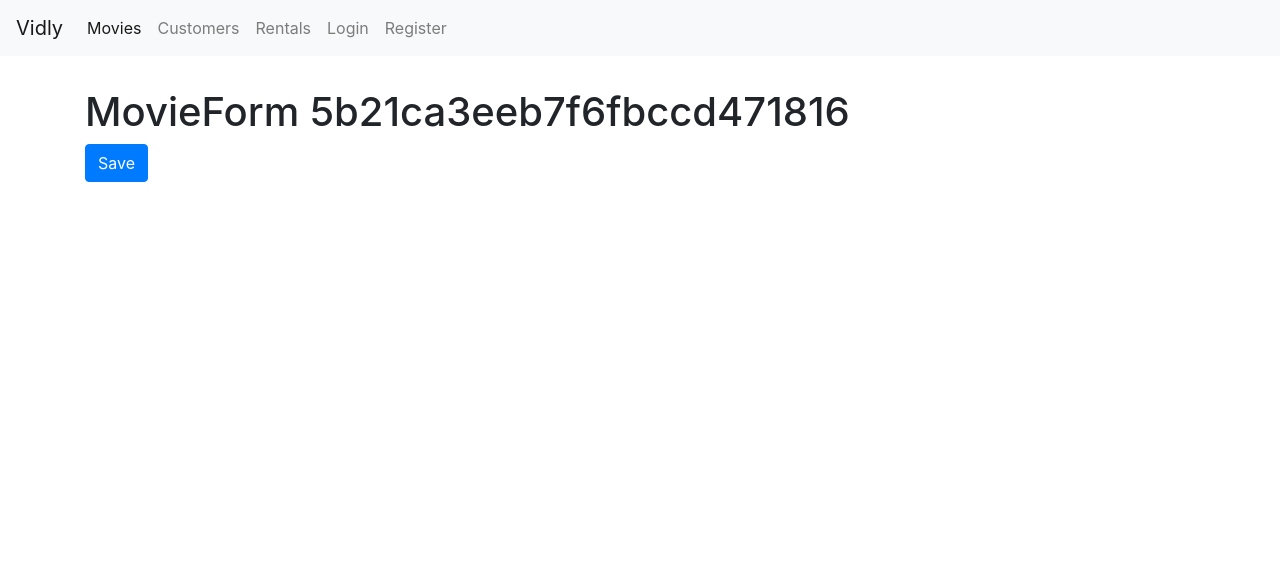
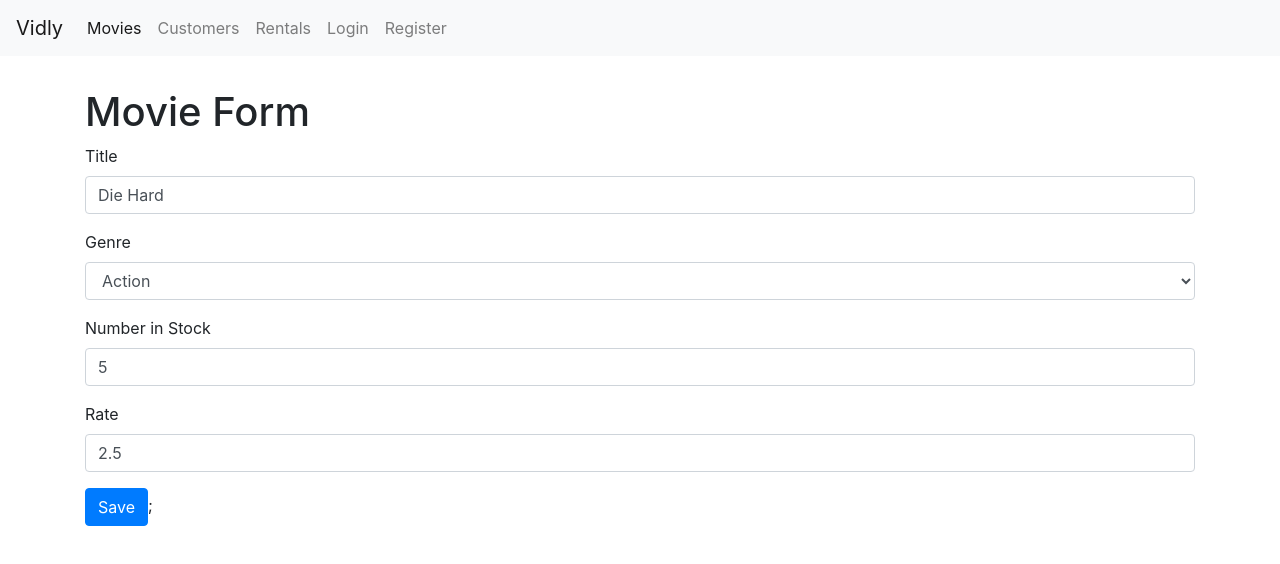
Before and after one commit to cristianeto/vidly, a React (Create React App) app: page /movies/5b21ca3eeb7f6fbccd471816 in a window 1280 px wide. Shown: the top 564 px of the page. Built offline with nearby package versions, Linux system fonts and the light colour scheme.

Commit message:
Forms 23- Exercise 2 - Movie Form

```diff
--- a/src/components/Movies.jsx
+++ b/src/components/Movies.jsx
@@ -6,6 +6,7 @@
 import { paginate } from "../utils/paginate";
 import { getGenres } from "../services/fakeGenreService";
 import _ from "lodash";
+import { Link } from "react-router-dom";
 
 class Movies extends Component {
   state = {
@@ -85,6 +86,13 @@
           />
         </div>
         <div className="col">
+          <Link
+            to="/movies/new"
+            className="btn btn-primary"
+            style={{ marginBottom: 20 }}
+          >
+            New Movie
+          </Link>
           <p>Showing {totalCount} movies from the database</p>
           <MoviesTable
             movies={movies}
--- a/src/components/common/form.jsx
+++ b/src/components/common/form.jsx
@@ -2,6 +2,7 @@
 import Joi from "joi-browser";
 
 import Input from "./input";
+import Select from "./select";
 
 class Form extends Component {
   state = {
@@ -70,6 +71,20 @@
       />
     );
   }
+  renderSelect(name, label, options) {
+    const { data, errors } = this.state;
+
+    return (
+      <Select
+        name={name}
+        value={data[name]}
+        label={label}
+        options={options}
+        onChange={this.handleChange}
+        error={errors[name]}
+      />
+    );
+  }
 }
 
 export default Form;
--- a/src/components/common/input.jsx
+++ b/src/components/common/input.jsx
@@ -4,13 +4,7 @@
   return (
     <div className="form-group">
       <label htmlFor={name}>{label}</label>
-      <input
-        autoFocus
-        {...rest}
-        name={name}
-        id={name}
-        className="form-control"
-      />
+      <input {...rest} name={name} id={name} className="form-control" />
       {/* La linea de abajo significa: Si error is truthy se rendizara el div, caso es falsy ingora el div */}
       {error && <div className="alert alert-danger">{error}</div>}
     </div>
--- /dev/null
+++ b/src/components/common/select.jsx
@@ -0,0 +1,20 @@
+import React from "react";
+
+const Select = ({ name, label, options, error, ...rest }) => {
+  return (
+    <div className="form-group">
+      <label htmlFor={name}>{label}</label>
+      <select name={name} id={name} {...rest} className="form-control">
+        <option value="" />
+        {options.map(option => (
+          <option key={option._id} value={option._id}>
+            {option.name}
+          </option>
+        ))}
+      </select>
+      {error && <div className="alert alert-danger">{error}</div>}
+    </div>
+  );
+};
+
+export default Select;
--- a/src/components/movieForm.jsx
+++ b/src/components/movieForm.jsx
@@ -1,17 +1,83 @@
 import React from "react";
+import Joi from "joi-browser";
+import Form from "./common/form";
+import { getMovie, saveMovie } from "../services/fakeMovieService";
+import { getGenres } from "../services/fakeGenreService";
 
-const MovieForm = ({ match, history }) => {
-  return (
-    <div>
-      <h1>MovieForm {match.params.id}</h1>
-      <button
-        className="btn btn-primary"
-        onClick={() => history.push("/movies")}
-      >
-        Save
-      </button>
-    </div>
-  );
-};
+class MovieForm extends Form {
+  state = {
+    data: {
+      title: "",
+      genreId: "",
+      numberInStock: "",
+      dailyRentalRate: ""
+    },
+    genres: [],
+    errors: {}
+  };
+
+  schema = {
+    _id: Joi.string(),
+    title: Joi.string()
+      .required()
+      .label("Title"),
+    genreId: Joi.string()
+      .required()
+      .label("Genre"),
+    numberInStock: Joi.number()
+      .required()
+      .min(0)
+      .max(100)
+      .label("Number in Stock"),
+    dailyRentalRate: Joi.number()
+      .required()
+      .min(0)
+      .max(10)
+      .label("Daily rental Rate")
+  };
+
+  componentDidMount() {
+    const genres = getGenres();
+    this.setState({ genres });
+
+    const movieId = this.props.match.params.id; //Pasando por URL id movie
+    if (movieId === "new") return; //Si si
+
+    const movie = getMovie(movieId); //Si no.
+    if (!movie) return this.props.history.replace("/not-found");
+
+    this.setState({ data: this.mapToViewModel(movie) });
+  }
+
+  mapToViewModel(movie) {
+    return {
+      _id: movie._id,
+      title: movie.title,
+      genreId: movie.genre._id,
+      numberInStock: movie.numberInStock,
+      dailyRentalRate: movie.dailyRentalRate
+    };
+  }
+
+  doSubmit = () => {
+    saveMovie(this.state.data);
+
+    this.props.history.push("/movies");
+  };
+  render() {
+    return (
+      <div>
+        <h1>Movie Form</h1>
+        <form onSubmit={this.handleSubmit}>
+          {this.renderInput("title", "Title")}
+          {this.renderSelect("genreId", "Genre", this.state.genres)}
+          {this.renderInput("numberInStock", "Number in Stock", "number")}
+          {this.renderInput("dailyRentalRate", "Rate")}
+          {this.renderButton("Save")};
+        </form>
+      </div>
+    );
+  }
+}
 
 export default MovieForm;
--- a/src/services/fakeMovieService.js
+++ b/src/services/fakeMovieService.js
@@ -78,13 +78,13 @@
 
 export function saveMovie(movie) {
   let movieInDb = movies.find(m => m._id === movie._id) || {};
-  movieInDb.name = movie.name;
+  movieInDb.title = movie.title;
   movieInDb.genre = genresAPI.genres.find(g => g._id === movie.genreId);
   movieInDb.numberInStock = movie.numberInStock;
   movieInDb.dailyRentalRate = movie.dailyRentalRate;
 
   if (!movieInDb._id) {
-    movieInDb._id = Date.now();
+    movieInDb._id = Date.now().toString();
     movies.push(movieInDb);
   }
 
```
Also changed, not shown: 1 other file (tests, documents, lock files or other folders).
